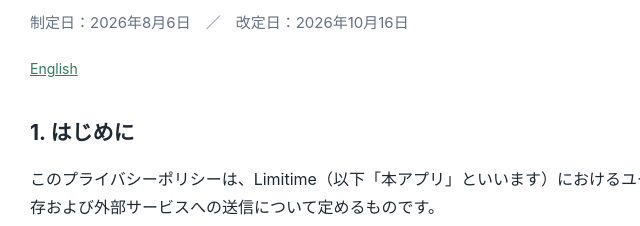
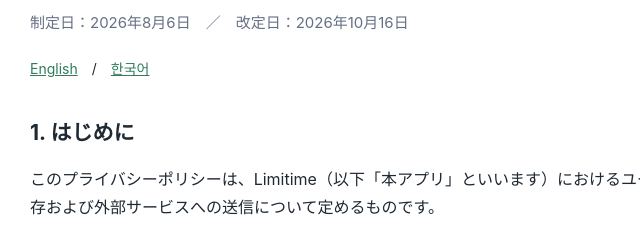
Before and after one commit to saru1406/limitime-privacy, a plain HTML site: page index.html in a window 1280 px wide. Shown: the part 144-370 px from the top of the page, 201-841 px from the left. Drawn offline with Linux system fonts and the light colour scheme.

Commit message:
Link Korean privacy policy from index.html

```diff
--- a/index.html
+++ b/index.html
@@ -127,7 +127,7 @@
     <article>
       <h1>Limitime プライバシーポリシー</h1>
       <p class="lead">制定日：2026年8月6日　／　改定日：2026年10月16日</p>
-      <p class="language"><a href="./en/">English</a></p>
+      <p class="language"><a href="./en/" lang="en">English</a>　/　<a href="./ko/" lang="ko">한국어</a></p>
 
       <section id="introduction">
         <h2>1. はじめに</h2>
```
